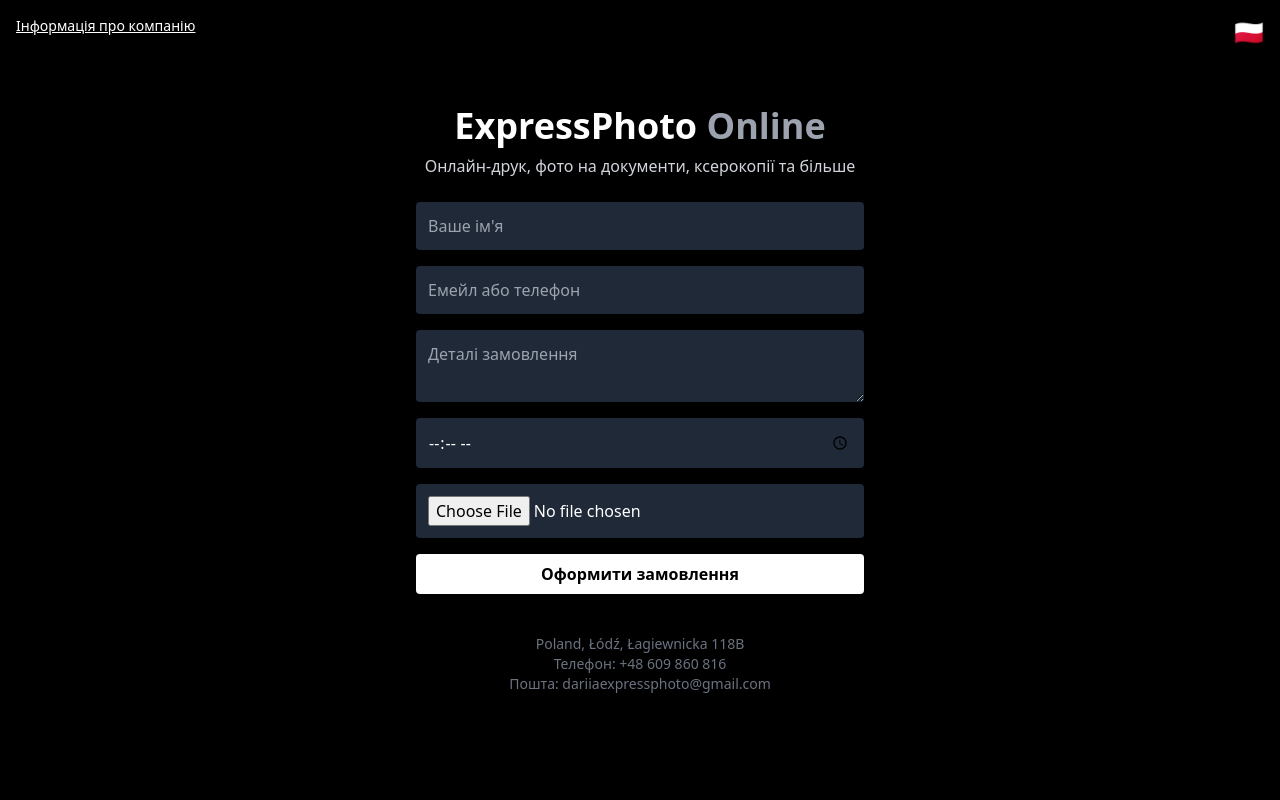
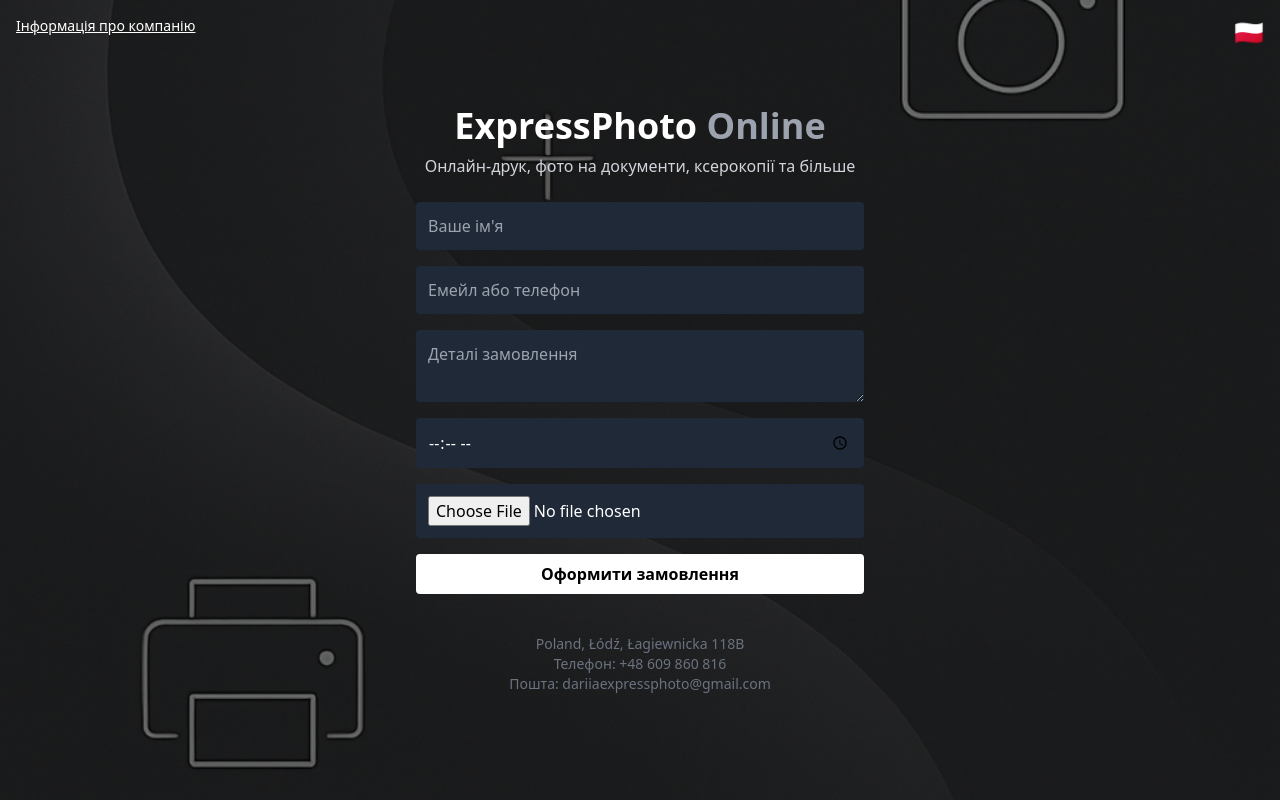
Before and after one commit to cutesuno/expressphoto-online, a Next.js app: page / in a window 1280 px wide. Built offline with nearby package versions, Linux system fonts and the light colour scheme.

Commit message:
Add background image and update Home page

```diff
--- a/pages/index.tsx
+++ b/pages/index.tsx
@@ -88,7 +88,16 @@ export default function Home() {
 
   return (
     <>
-      <div className="min-h-screen flex flex-col items-center justify-center bg-black text-white p-6 relative">
+      <div
+        className="min-h-screen flex flex-col items-center justify-center text-white p-6 relative"
+        style={{
+          backgroundImage: "url('/A_minimalist_digital_illustration_serves_as_a_back.png')",
+          backgroundSize: "cover",
+          backgroundPosition: "center",
+          backgroundRepeat: "no-repeat",
+          backgroundColor: "#000",
+        }}
+      >
         {/* Кнопка перемикання мови */}
         <button
           onClick={toggleLang}
```
Also changed, not shown: public/A_minimalist_digital_illustration_serves_as_a_back.png (added).
